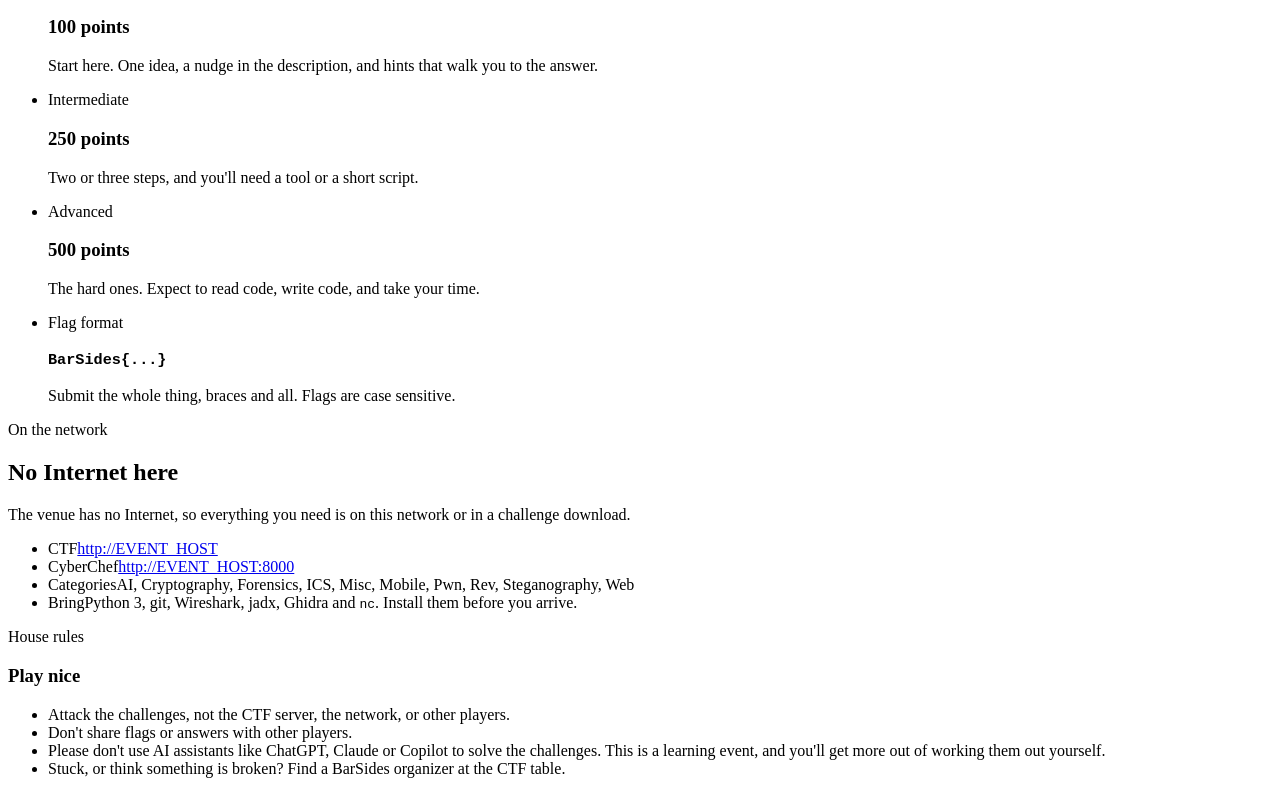
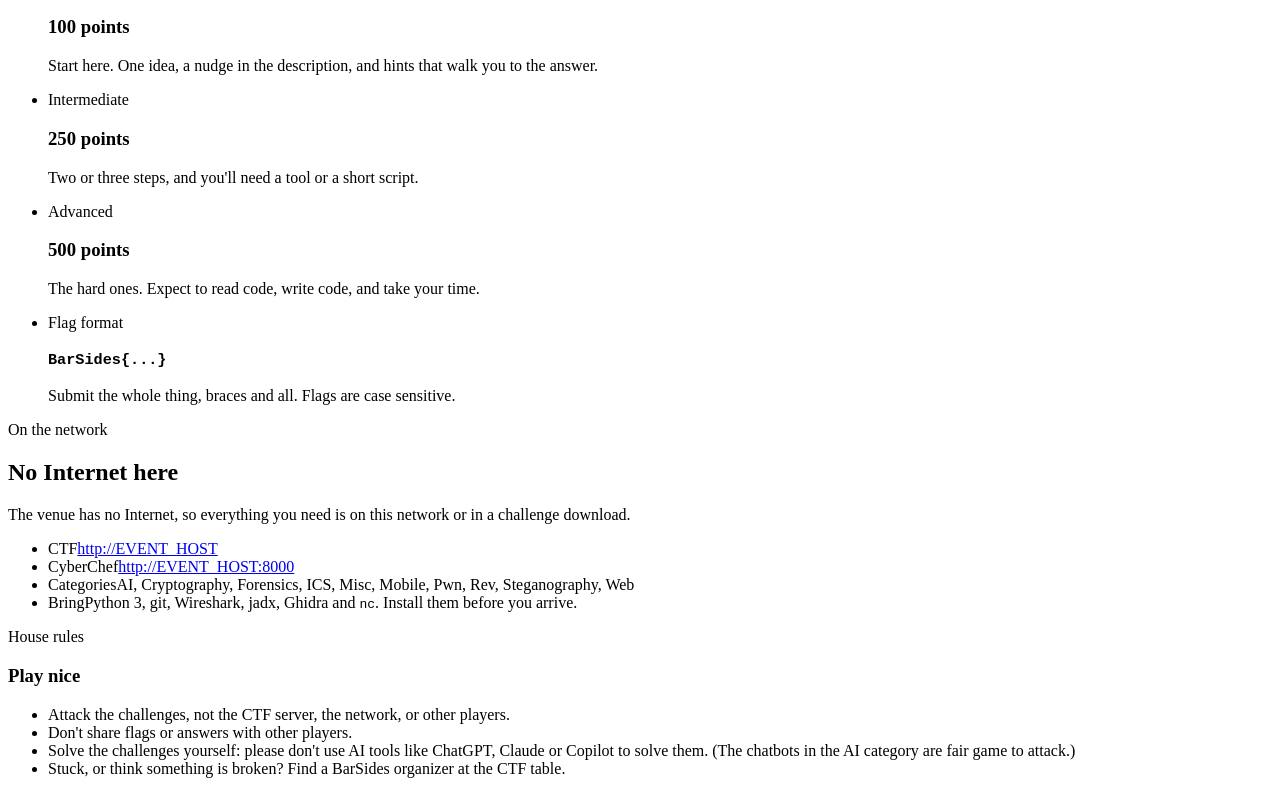
Before and after one commit to BarSides/TRISS_CTF_2026, a plain HTML site: page infra/ctfd-theme/index.html in a window 1280 px wide. Shown: the part 925-1719 px from the top of the page. Drawn offline with Linux system fonts and the light colour scheme; files whose address does not match are found by name.

Commit message:
Home page: match the no-AI rule to the live wording
Co-Authored-By: Claude Opus 5.5 (1M context) <noreply@anthropic.com>
Claude-Session: https://claude.ai/code/session_01D64rSgUQeW61Wu3qLgjqos

```diff
--- a/infra/ctfd-theme/index.html
+++ b/infra/ctfd-theme/index.html
@@ -67,7 +67,7 @@
         <ul>
           <li>Attack the challenges, not the CTF server, the network, or other players.</li>
           <li>Don't share flags or answers with other players.</li>
-          <li>Please don't use AI assistants like ChatGPT, Claude or Copilot to solve the challenges. This is a learning event, and you'll get more out of working them out yourself.</li>
+          <li>Solve the challenges yourself: please don't use AI tools like ChatGPT, Claude or Copilot to solve them. (The chatbots in the AI category are fair game to attack.)</li>
           <li>Stuck, or think something is broken? Find a BarSides organizer at the CTF table.</li>
         </ul>
       </div>
```
